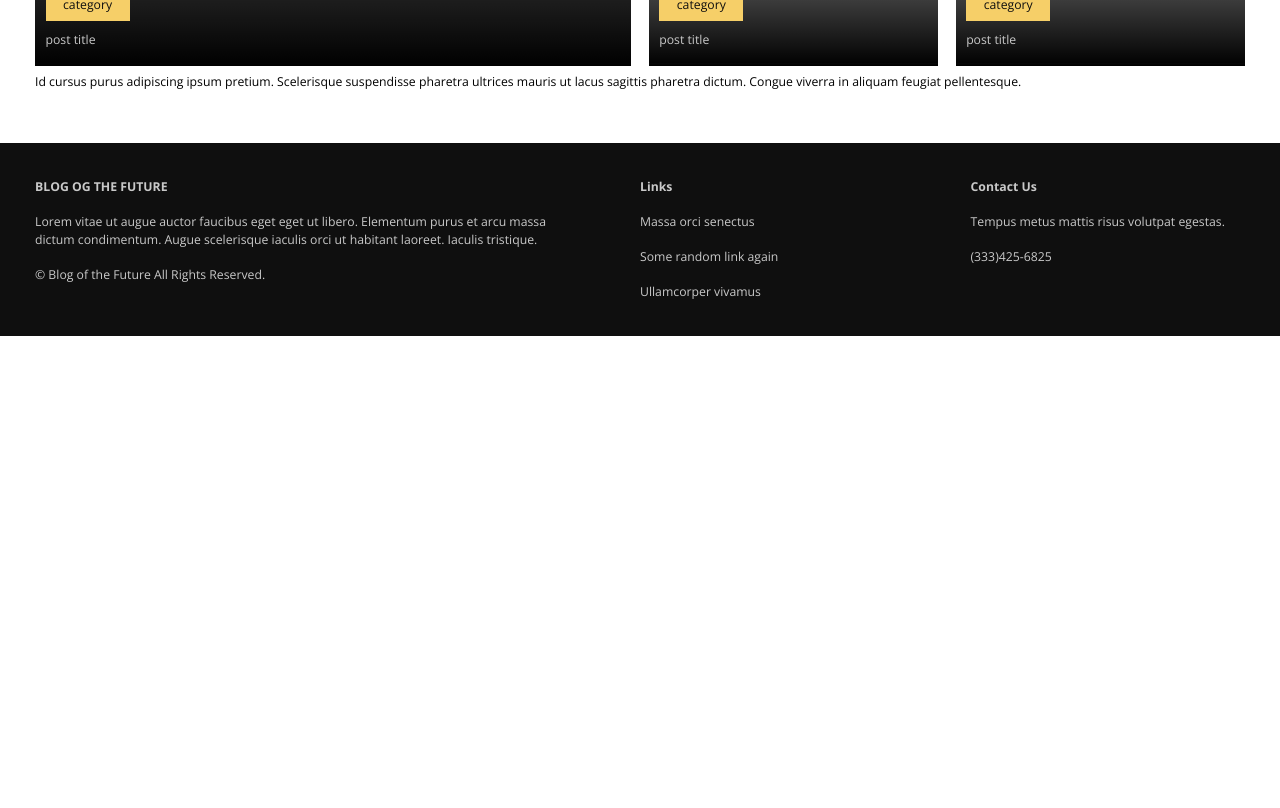
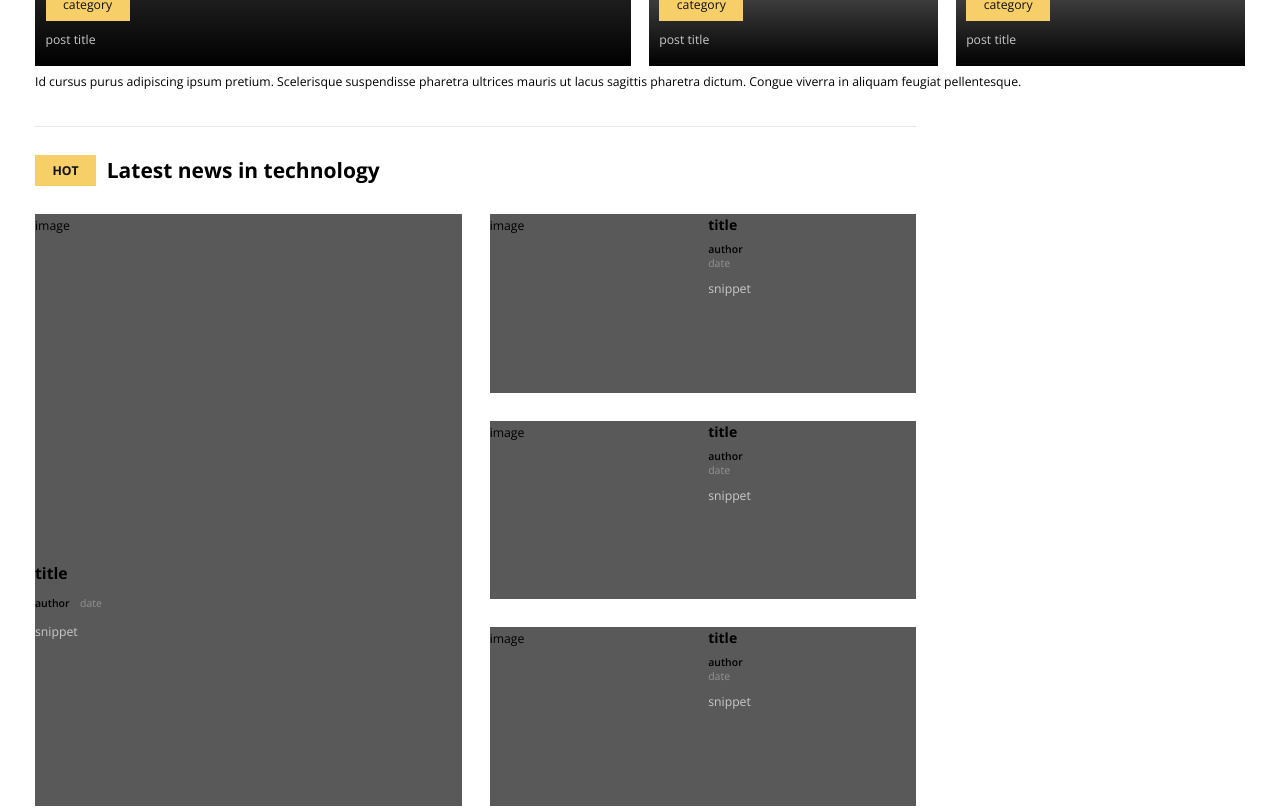
Before and after one commit to anzarbk/Blog-AI, a Next.js app: page / in a window 1280 px wide. Shown: the part 800-1608 px from the top of the page. Before the commit the page ends 1136 px from the top, so only its background shows below. Built offline with nearby package versions, Linux system fonts and the light colour scheme.

Commit message:
tech layout complete

```diff
--- /dev/null
+++ b/app/(home)/Tech.tsx
@@ -0,0 +1,36 @@
+import React from 'react'
+import Card from '../(shared)/Card'
+
+type Props = {}
+
+const Tech = (props: Props) => {
+  return (
+      <section>
+          <hr className='border-1' />
+          {/* HEADER */}
+          <div className='flex items-center gap-3 my-8'>
+              <h4 className='bg-accent-orange py-2 px-5 text-wh-900 text-sm font-bold'>HOT</h4>
+              <p className='font-bold text-2xl'>Latest news in technology</p>
+          </div>
+          {/* flex */}
+          {/* <div className='flex items-center w-full justify-between gap-5'>
+              <div className='bg-wh-500 h-96 basis-1/2'></div>
+              <div className='flex flex-col h-96 gap-3 basis-1/2'>
+                  <div className='bg-wh-500 basis-1/3'></div>
+                  <div className='bg-wh-500 basis-1/3'></div>
+                  <div className='bg-wh-500 basis-1/3'></div>
+              </div>
+          </div> */}
+
+          {/* grid */}
+          <div className="sm:grid grid-cols-2 grid-rows-3  gap-x-8 gap-y-8 my-5">
+              <Card className='bg-wh-500 col-span-1 row-span-3' imageHeight='h-96' isLongForm/>
+              <Card className='bg-wh-500 col-span-1 row-span-1 mt-10 sm:mt-0 flex justify-between gap-3' imageHeight='h-48' isSmallCard/>
+              <Card className='bg-wh-500 col-span-1 row-span-1 mt-10 sm:mt-0 flex justify-between gap-3' imageHeight='h-48' isSmallCard/>
+              <Card className='bg-wh-500 col-span-1 row-span-1 mt-10 sm:mt-0 flex justify-between gap-3' imageHeight='h-48' isSmallCard/>
+              </div>
+      </section>
+  )
+}
+
+export default Tech
--- /dev/null
+++ b/app/(shared)/Card.tsx
@@ -0,0 +1,31 @@
+import Link from 'next/link';
+import React from 'react'
+
+type Props = {
+    className?: string;
+    imageHeight: string;
+    isSmallCard?: boolean;
+    isLongForm?: boolean;
+}
+
+const Card = ({className, imageHeight, isSmallCard = false, isLongForm = false}: Props) => {
+    return (
+        <div className={className}>
+            <Link className='basis-full hover:opacity-70' href="/">
+                <div className={`relative w-auto mb-3 ${imageHeight}`}>image</div>
+            </Link>
+            <div className='basis-full'>
+                <Link href="/">
+                  <h4 className={`font-bold hover:text-accent-green ${isSmallCard ? "text-base" :"text-lg"} ${isSmallCard ? "line-clamp-2" :" "}`}>title</h4>
+                </Link>
+                <div className={`${isSmallCard ? "my-2" : "flex my-3"} gap-3`}>
+                  <h5 className='font-semibold text-xs'>author</h5>
+                  <h6 className='text-wh-300 text-xs'>date</h6>
+                </div>
+                <p className={`text-wh-100 ${isLongForm ? "line-clamp-5" : "line-clamp-3"}`}>snippet</p>
+            </div>
+        </div>
+  )
+}
+
+export default Card
--- a/app/page.tsx
+++ b/app/page.tsx
@@ -1,4 +1,5 @@
 import Trending from "./(home)/Trending";
+import Tech from "./(home)/Tech";
 
 
 export default function Home() {
@@ -7,7 +8,7 @@ export default function Home() {
       <Trending />
       <div className="md:flex gap-10 mb-5">
         <div className="basis-3/4">
-          {/* <Tech /> */}
+          <Tech />
           {/* <Travel /> */}
           {/* <Other /> */}
           <div className="hidden md:block">
```
